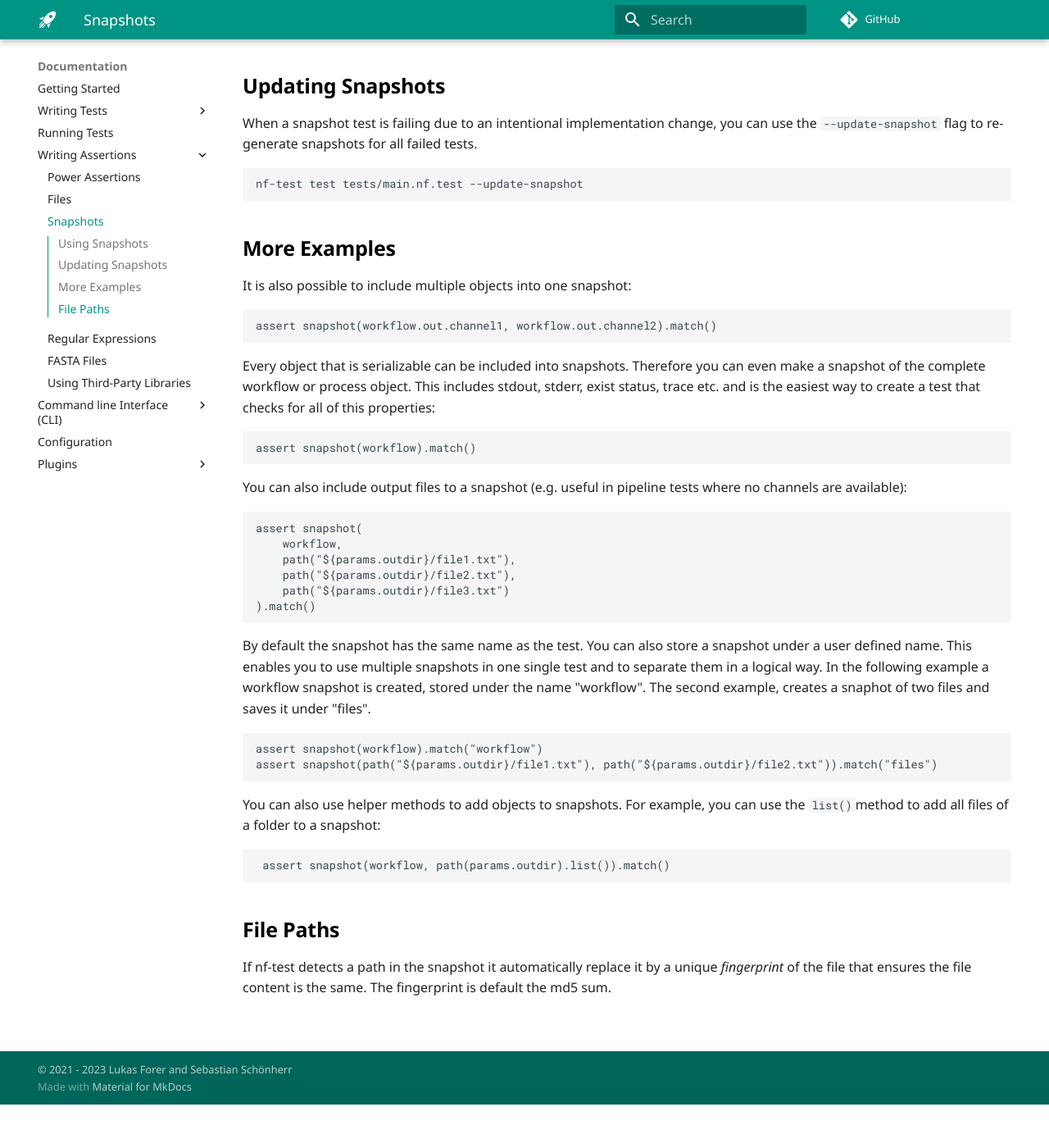
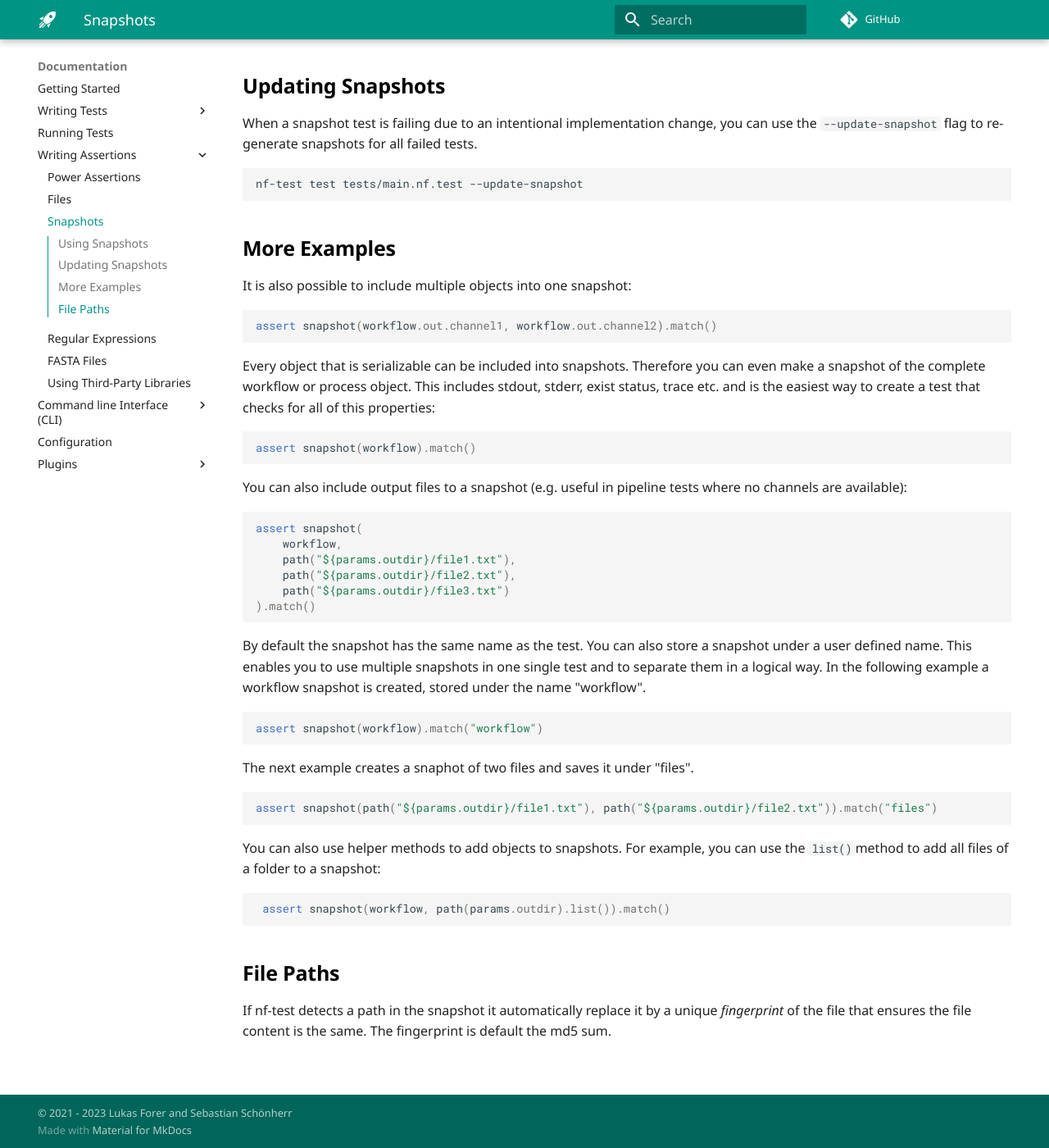
Before and after one commit to askimed/nf-test, an MkDocs documentation site: the page built from docs/docs/assertions/snapshots.md, in a window 1280 px wide and 1400 px high, scrolled down 971 px. Shown: the whole window at 82% size. Built offline with MkDocs 1.6.1 and Material for MkDocs 9.7.7, drawn with Linux system fonts in a browser that asks for light colours; some web fonts are replaced; comment, search, counter and statistics services are not loaded; before the commit the page ends 2318 px from its top, so only the background shows below that; some of the changed text lies outside the part shown.

Commit message:
Update docs for snapshot testing

````diff
--- a/docs/docs/assertions/snapshots.md
+++ b/docs/docs/assertions/snapshots.md
@@ -10,19 +10,19 @@ A typical snapshot test case takes a snapshot of the output channels or any othe
 
 The `snapshot` keyword creates a snapshot of the object and its `match` method can then be used to check if its contains the expected data from the snap file. The following example shows how to create a snapshot of a workflow channel:
 
-```
+```Groovy
 assert snapshot(workflow.out.channel1).match()
 ```
 
 You can also create a snapshot of all output channels of a process:
 
-```
+```Groovy
 assert snapshot(process.out).match()
 ```
 
 Even the result of a function can be used:
 
-```
+```Groovy
 assert snapshot(function.result).match()
 ```
 
@@ -42,19 +42,19 @@ nf-test test tests/main.nf.test --update-snapshot
 
 It is also possible to include multiple objects into one snapshot:
 
-```
+```Groovy
 assert snapshot(workflow.out.channel1, workflow.out.channel2).match()
 ```
 
 Every object that is serializable can be included into snapshots. Therefore you can even make a snapshot of the complete workflow or process object. This includes stdout, stderr, exist status, trace etc.  and is the easiest way to create a test that checks for all of this properties:
 
-```
+```Groovy
 assert snapshot(workflow).match()
 ```
 
 You can also include output files to a snapshot (e.g. useful in pipeline tests where no channels are available):
 
-```
+```Groovy
 assert snapshot(
     workflow,
     path("${params.outdir}/file1.txt"),
@@ -63,16 +63,21 @@ assert snapshot(
 ).match()
 ```
 
-By default the snapshot has the same name as the test. You can also store a snapshot under a user defined name. This enables you to use multiple snapshots in one single test and to separate them in a logical way. In the following example a workflow snapshot is created, stored under the name "workflow". The second example, creates a snaphot of two files and saves it under "files".
+By default the snapshot has the same name as the test. You can also store a snapshot under a user defined name. This enables you to use multiple snapshots in one single test and to separate them in a logical way. In the following example a workflow snapshot is created, stored under the name "workflow".
 
+```Groovy
+assert snapshot(workflow).match("workflow")
 ```
-assert snapshot(workflow).match("workflow")
+
+The next example creates a snaphot of two files and saves it under "files".
+
+```Groovy
 assert snapshot(path("${params.outdir}/file1.txt"), path("${params.outdir}/file2.txt")).match("files")
 ```
 
 You can also use helper methods to add objects to snapshots. For example, you can use the `list()`method to add all files of a folder to a snapshot:
 
-```
+```Groovy
  assert snapshot(workflow, path(params.outdir).list()).match()
 ```
 
````
